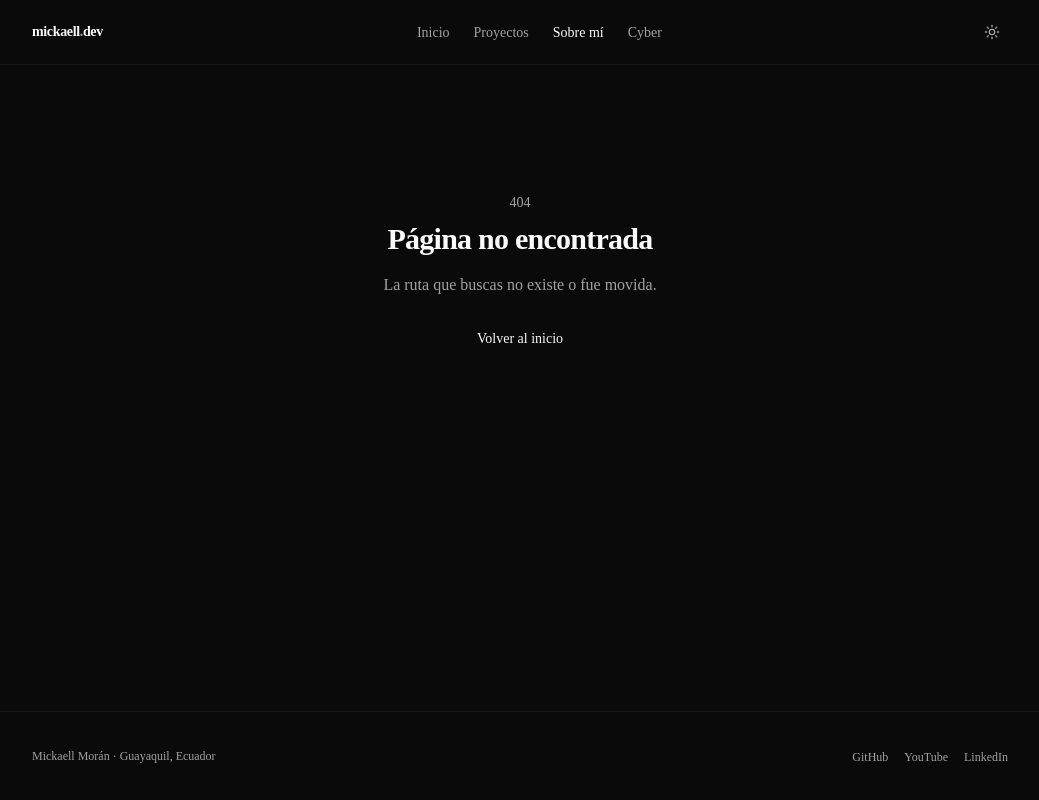
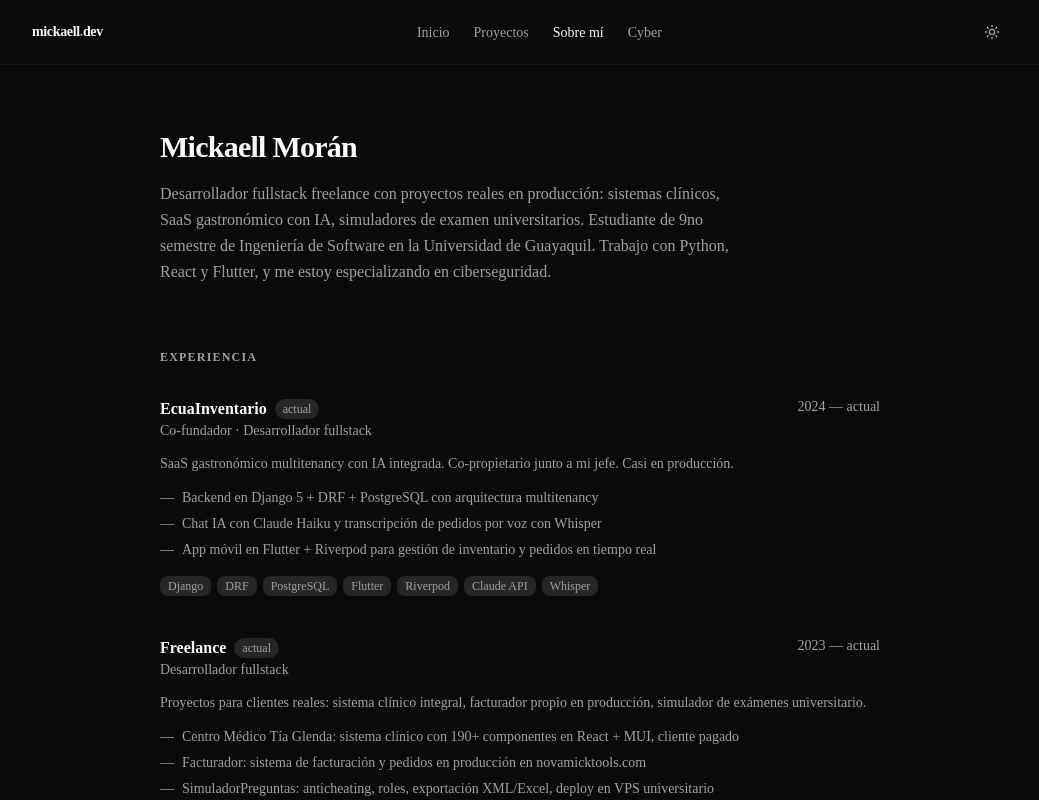
Before and after one commit to Mickaell22/mickaell-portafolio, a Next.js app: page /sobre-mi in a window 1280 px wide. Before the commit this address had no page. Shown: the top 800 px of the page, without its empty margins (120-1159 px from the left). Built offline with nearby package versions, Linux system fonts and the light colour scheme.

Commit message:
página /sobre-mi con experiencia, educación y skills
  - lib/content/about.ts con datos estructurados en TypeScript
  - app/sobre-mi/page.tsx con 3 secciones: experiencia,
  educación, skills

```diff
--- /dev/null
+++ b/app/sobre-mi/page.tsx
@@ -0,0 +1,113 @@
+import type { Metadata } from "next"
+import { experiences, education, skillGroups, bio } from "@/lib/content/about"
+
+export const metadata: Metadata = {
+  title: "Sobre mí",
+  description:
+    "Desarrollador fullstack freelance. Python, React, Flutter. Guayaquil, Ecuador.",
+}
+
+export default function SobreMiPage() {
+  return (
+    <div className="mx-auto max-w-3xl px-6 py-16">
+      <header className="mb-16">
+        <h1 className="text-3xl font-bold tracking-tight">Mickaell Morán</h1>
+        <p className="mt-4 max-w-xl text-base leading-relaxed text-muted-foreground">
+          {bio}
+        </p>
+      </header>
+
+      <section className="mb-16">
+        <h2 className="mb-8 text-xs font-semibold uppercase tracking-widest text-muted-foreground">
+          Experiencia
+        </h2>
+        <div className="space-y-10">
+          {experiences.map((exp) => (
+            <article key={exp.company}>
+              <div className="flex items-start justify-between gap-4">
+                <div>
+                  <div className="flex items-center gap-2">
+                    <h3 className="font-semibold text-foreground">{exp.company}</h3>
+                    {exp.current && (
+                      <span className="rounded-full bg-muted px-2 py-0.5 text-xs text-muted-foreground">
+                        actual
+                      </span>
+                    )}
+                  </div>
+                  <p className="text-sm text-muted-foreground">{exp.role}</p>
+                </div>
+                <span className="shrink-0 text-sm text-muted-foreground">{exp.period}</span>
+              </div>
+              <p className="mt-3 text-sm leading-relaxed text-muted-foreground">
+                {exp.summary}
+              </p>
+              <ul className="mt-3 space-y-1.5">
+                {exp.highlights.map((h) => (
+                  <li key={h} className="flex gap-2 text-sm text-muted-foreground">
+                    <span className="shrink-0">—</span>
+                    <span>{h}</span>
+                  </li>
+                ))}
+              </ul>
+              <div className="mt-4 flex flex-wrap gap-1.5">
+                {exp.stack.map((tech) => (
+                  <span
+                    key={tech}
+                    className="rounded-md bg-muted px-2 py-0.5 text-xs text-muted-foreground"
+                  >
+                    {tech}
+                  </span>
+                ))}
+              </div>
+            </article>
+          ))}
+        </div>
+      </section>
+
+      <section className="mb-16">
+        <h2 className="mb-8 text-xs font-semibold uppercase tracking-widest text-muted-foreground">
+          Educación
+        </h2>
+        <div className="space-y-6">
+          {education.map((edu) => (
+            <div key={edu.degree} className="flex items-start justify-between gap-4">
+              <div>
+                <p className="font-medium text-foreground">{edu.degree}</p>
+                <p className="text-sm text-muted-foreground">{edu.institution}</p>
+                {edu.note && (
+                  <p className="text-xs text-muted-foreground">{edu.note}</p>
+                )}
+              </div>
+              <span className="shrink-0 text-sm text-muted-foreground">{edu.period}</span>
+            </div>
+          ))}
+        </div>
+      </section>
+
+      <section>
+        <h2 className="mb-8 text-xs font-semibold uppercase tracking-widest text-muted-foreground">
+          Skills
+        </h2>
+        <div className="space-y-4">
+          {skillGroups.map((group) => (
+            <div key={group.label} className="flex gap-6">
+              <span className="w-28 shrink-0 text-sm text-muted-foreground">
+                {group.label}
+              </span>
+              <div className="flex flex-wrap gap-1.5">
+                {group.skills.map((skill) => (
+                  <span
+                    key={skill}
+                    className="rounded-md bg-muted px-2 py-0.5 text-xs text-muted-foreground"
+                  >
+                    {skill}
+                  </span>
+                ))}
+              </div>
+            </div>
+          ))}
+        </div>
+      </section>
+    </div>
+  )
+}
--- /dev/null
+++ b/lib/content/about.ts
@@ -0,0 +1,124 @@
+export const bio =
+  "Desarrollador fullstack freelance con proyectos reales en producción: sistemas clínicos, " +
+  "SaaS gastronómico con IA, simuladores de examen universitarios. " +
+  "Estudiante de 9no semestre de Ingeniería de Software en la Universidad de Guayaquil. " +
+  "Trabajo con Python, React y Flutter, y me estoy especializando en ciberseguridad."
+
+export interface ExperienceEntry {
+  company: string
+  role: string
+  period: string
+  current: boolean
+  summary: string
+  highlights: string[]
+  stack: string[]
+}
+
+export interface EducationEntry {
+  institution: string
+  degree: string
+  period: string
+  current: boolean
+  note?: string
+}
+
+export interface SkillGroup {
+  label: string
+  skills: string[]
+}
+
+export const experiences: ExperienceEntry[] = [
+  {
+    company: "EcuaInventario",
+    role: "Co-fundador · Desarrollador fullstack",
+    period: "2024 — actual",
+    current: true,
+    summary:
+      "SaaS gastronómico multitenancy con IA integrada. Co-propietario junto a mi jefe. Casi en producción.",
+    highlights: [
+      "Backend en Django 5 + DRF + PostgreSQL con arquitectura multitenancy",
+      "Chat IA con Claude Haiku y transcripción de pedidos por voz con Whisper",
+      "App móvil en Flutter + Riverpod para gestión de inventario y pedidos en tiempo real",
+    ],
+    stack: ["Django", "DRF", "PostgreSQL", "Flutter", "Riverpod", "Claude API", "Whisper"],
+  },
+  {
+    company: "Freelance",
+    role: "Desarrollador fullstack",
+    period: "2023 — actual",
+    current: true,
+    summary:
+      "Proyectos para clientes reales: sistema clínico integral, facturador propio en producción, simulador de exámenes universitario.",
+    highlights: [
+      "Centro Médico Tía Glenda: sistema clínico con 190+ componentes en React + MUI, cliente pagado",
+      "Facturador: sistema de facturación y pedidos en producción en novamicktools.com",
+      "SimuladorPreguntas: anticheating, roles, exportación XML/Excel, deploy en VPS universitario",
+    ],
+    stack: ["React", "FastAPI", "Python", "PostgreSQL", "Flutter", "Firebase", "Vite", "Tailwind CSS"],
+  },
+  {
+    company: "Área de Nivelación — Universidad de Guayaquil",
+    role: "Practicante · Desarrollo de software",
+    period: "2025 · 6 meses",
+    current: false,
+    summary:
+      "Lideré el desarrollo del SimuladorPreguntas y automaticé procesos internos con scripts que redujeron horas de trabajo manual a minutos.",
+    highlights: [
+      "Lideré frontend, backend, pruebas y deploy en VPS del SimuladorPreguntas",
+      "Script de renombrado masivo: procesé en 5 minutos lo que tomaba a un compañero una tarde completa por grupo (70+ archivos)",
+      "Script de red DHCP: automaticé el reset de conectividad, eliminando la dependencia de soporte técnico para todo el área",
+    ],
+    stack: ["Node.js", "Express", "React", "PostgreSQL", "Docker", "Python", "Linux"],
+  },
+]
+
+export const education: EducationEntry[] = [
+  {
+    institution: "Universidad de Guayaquil",
+    degree: "Ingeniería de Software",
+    period: "2021 — actual",
+    current: true,
+    note: "9no semestre",
+  },
+  {
+    institution: "Google / Coursera",
+    degree: "Certificado de Ciberseguridad",
+    period: "2025",
+    current: false,
+    note: "Foundations completado",
+  },
+  {
+    institution: "Google / Coursera",
+    degree: "Certificado de UX Design",
+    period: "2025 — en curso",
+    current: true,
+    note: "1 de 8 cursos",
+  },
+]
+
+export const skillGroups: SkillGroup[] = [
+  {
+    label: "Backend",
+    skills: ["Python", "Django", "FastAPI", "Node.js", "Express", "C#", "Java"],
+  },
+  {
+    label: "Frontend",
+    skills: ["React", "Next.js", "TypeScript", "Tailwind CSS", "Vite"],
+  },
+  {
+    label: "Mobile",
+    skills: ["Flutter", "Dart", "Riverpod", "Firebase"],
+  },
+  {
+    label: "Bases de datos",
+    skills: ["PostgreSQL", "SQLAlchemy", "Alembic", "Firebase Firestore", "SQLite"],
+  },
+  {
+    label: "Herramientas",
+    skills: ["Git", "Docker", "Linux", "VPS", "Railway", "Cloudinary", "Postman"],
+  },
+  {
+    label: "Ciberseguridad",
+    skills: ["Kali Linux", "Metasploit", "Nmap", "Wireshark"],
+  },
+]
```
